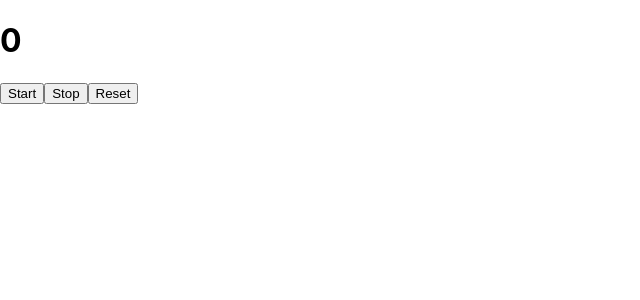
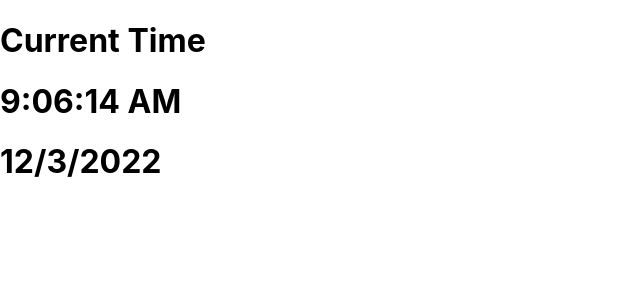
Before and after one commit to saini9485/React-Interview_Questions, a React (Create React App) app: page / in a window 1280 px wide. Shown: the top 300 px of the page, without its empty margins (0-640 px from the left). Built offline with nearby package versions, Linux system fonts and the light colour scheme.

Commit message:
Current Time

```diff
--- a/src/App.js
+++ b/src/App.js
@@ -1,9 +1,10 @@
 // import { AppendCounter } from './components/AppendCounter';
 // import { InterviewCounter } from './components/InterViewCounter';
 // import { Counter } from './components/counter/Counter';
-import { StopWatch } from './components/StopWatch';
+// import { StopWatch } from './components/StopWatch';
 
 import './App.css';
+import { CurrentTime } from './components/CurrentTime';
 
 
 function App() {
@@ -12,7 +13,8 @@ function App() {
       {/* <Counter /> */}
       {/* <InterviewCounter/> */}
       {/* <AppendCounter/> */}
-      <StopWatch/>
+      {/* <StopWatch/> */}
+      <CurrentTime/>
     </div>
 
 
--- /dev/null
+++ b/src/components/CurrentTime.jsx
@@ -0,0 +1,23 @@
+import React, {  useState } from "react"
+
+export  function CurrentTime (){
+  let currentTime = new Date().toLocaleTimeString()
+  let currentDate = new Date().toLocaleDateString()
+const[time, setTime] = useState(currentTime)
+const[date, setDate] = useState(currentDate)
+
+ setInterval(()=>{
+  currentTime = new Date().toLocaleTimeString()
+  setTime(currentTime)
+},1000)
+
+
+  return(
+    <div>
+<h1>Current Time</h1>
+<h1>{time}</h1>
+<h1>{date}</h1>
+
+    </div>
+  )
+}
```
